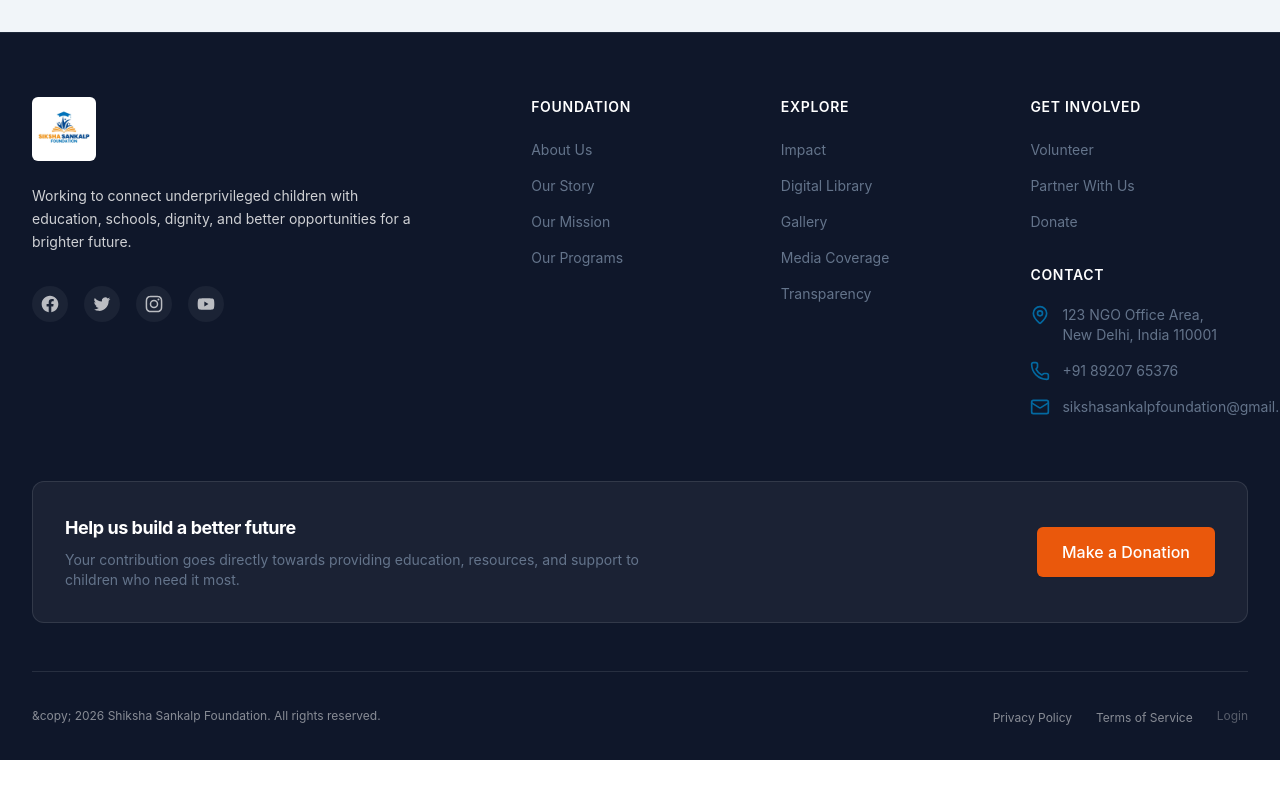
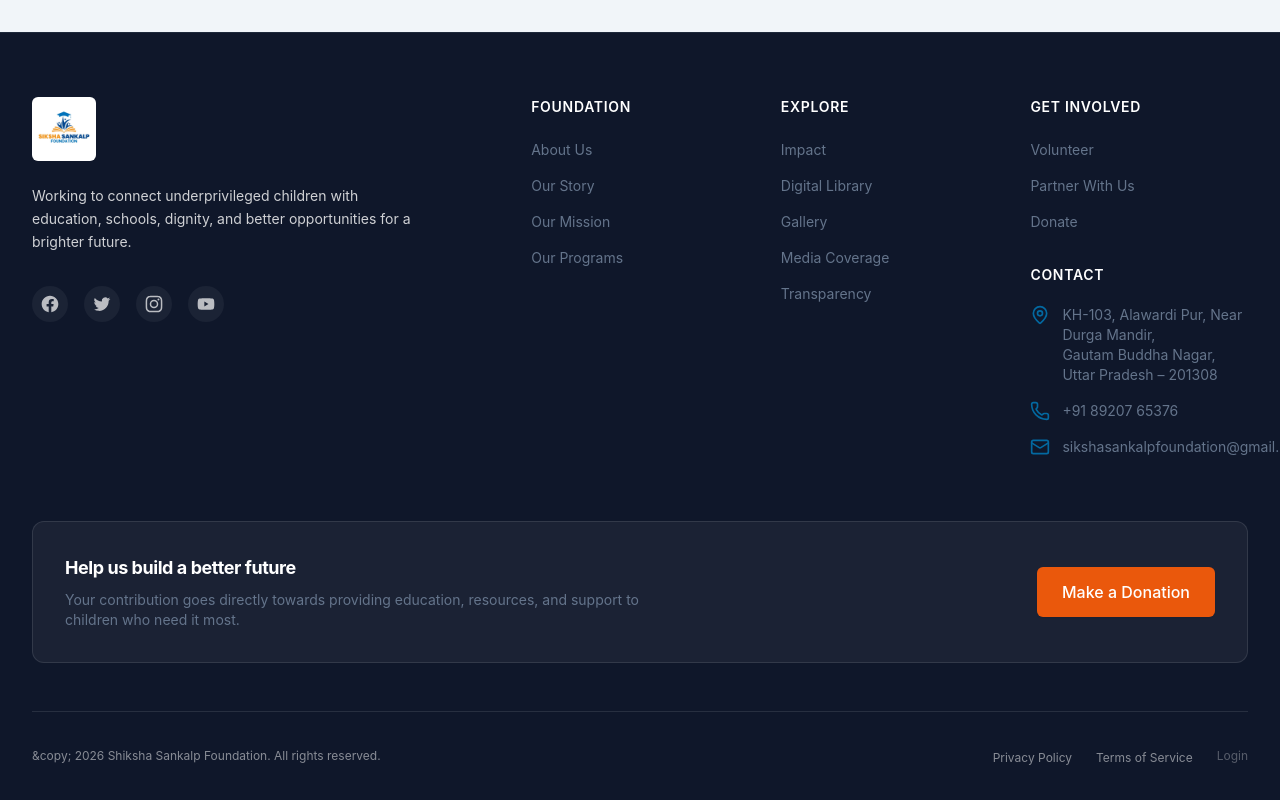
Before and after one commit to sikshasankalp/Sikshasankalp, a React (Vite) app in the folder frontend/: page / in a window 1280 px wide. Shown: the part 6351-7151 px from the top of the page. Before the commit the page ends 7111 px from the top, so only its background shows below. Built offline with nearby package versions, Linux system fonts and the light colour scheme; no server answers.

Commit message:
feat: update official address to KH-103 Alawardi Pur across footer, contact page and donation receipt

```diff
--- a/frontend/src/components/sections/contact/ContactMain.tsx
+++ b/frontend/src/components/sections/contact/ContactMain.tsx
@@ -265,10 +265,15 @@ export function ContactMain() {
                 <div>
                   <p className="text-content-primary font-medium leading-relaxed">
                     {t('contact.contactMain.text17')}
-                                                        </p>
-                  <p className="text-sm text-content-muted mt-2">
-                    (Map integration pending official details)
                   </p>
+                  <a
+                    href="https://www.google.com/maps/search/?api=1&query=KH-103,+Alawardi+Pur,+Near+Durga+Mandir,+Gautam+Buddha+Nagar,+Uttar+Pradesh+201308"
+                    target="_blank"
+                    rel="noopener noreferrer"
+                    className="inline-flex items-center gap-1.5 text-sm font-semibold text-brand-primary hover:underline mt-2"
+                  >
+                    View on Google Maps →
+                  </a>
                 </div>
               </div>
             </div>
--- a/frontend/src/data/locales/en.ts
+++ b/frontend/src/data/locales/en.ts
@@ -20,8 +20,8 @@ export const en = {
       "text3": "Explore",
       "text4": "Get Involved",
       "text5": "Contact",
-      "text6": "123 NGO Office Area,",
-      "text7": "New Delhi, India 110001",
+      "text6": "KH-103, Alawardi Pur, Near Durga Mandir,",
+      "text7": "Gautam Buddha Nagar, Uttar Pradesh – 201308",
       "text8": "sikshasankalpfoundation@gmail.com",
       "text9": "Help us build a better future",
       "text10": "Your contribution goes directly towards providing education, resources, and support to children who need it most.",
@@ -161,7 +161,7 @@ export const en = {
       "text14": "Official Email",
       "text15": "sikshasankalpfoundation@gmail.com",
       "text16": "Visit Us",
-      "text17": "Official address and location details will be updated here soon.",
+      "text17": "KH-103, Alawardi Pur, Near Durga Mandir, Gautam Buddha Nagar, Uttar Pradesh – 201308",
       "text18": "Connect Socially"
     }
   },
--- a/frontend/src/data/locales/hi.ts
+++ b/frontend/src/data/locales/hi.ts
@@ -20,8 +20,8 @@ export const hi = {
       "text3": "अन्वेषण करना",
       "text4": "उलझना",
       "text5": "संपर्क",
-      "text6": "123 एनजीओ कार्यालय क्षेत्र,",
-      "text7": "नई दिल्ली, भारत 110001",
+      "text6": "KH-103, अलावरदी पुर, दुर्गा मंदिर के पास,",
+      "text7": "गौतम बुद्ध नगर, उत्तर प्रदेश – 201308",
       "text8": "sikshasankalpfoundation@gmail.com",
       "text9": "बेहतर भविष्य बनाने में हमारी मदद करें",
       "text10": "आपका योगदान सीधे उन बच्चों को शिक्षा, संसाधन और सहायता प्रदान करने की दिशा में जाता है जिन्हें इसकी सबसे अधिक आवश्यकता है।",
@@ -161,7 +161,7 @@ export const hi = {
       "text14": "आधिकारिक ईमेल",
       "text15": "sikshasankalpfoundation@gmail.com",
       "text16": "हमसे मिलें",
-      "text17": "आधिकारिक पता और स्थान का विवरण जल्द ही यहां अपडेट किया जाएगा।",
+      "text17": "KH-103, अलावरदी पुर, दुर्गा मंदिर के पास, गौतम बुद्ध नगर, उत्तर प्रदेश – 201308",
       "text18": "सामाजिक रूप से जुड़ें"
     }
   },
```
Also changed, not shown: 1 other file (tests, documents, lock files or other folders).
